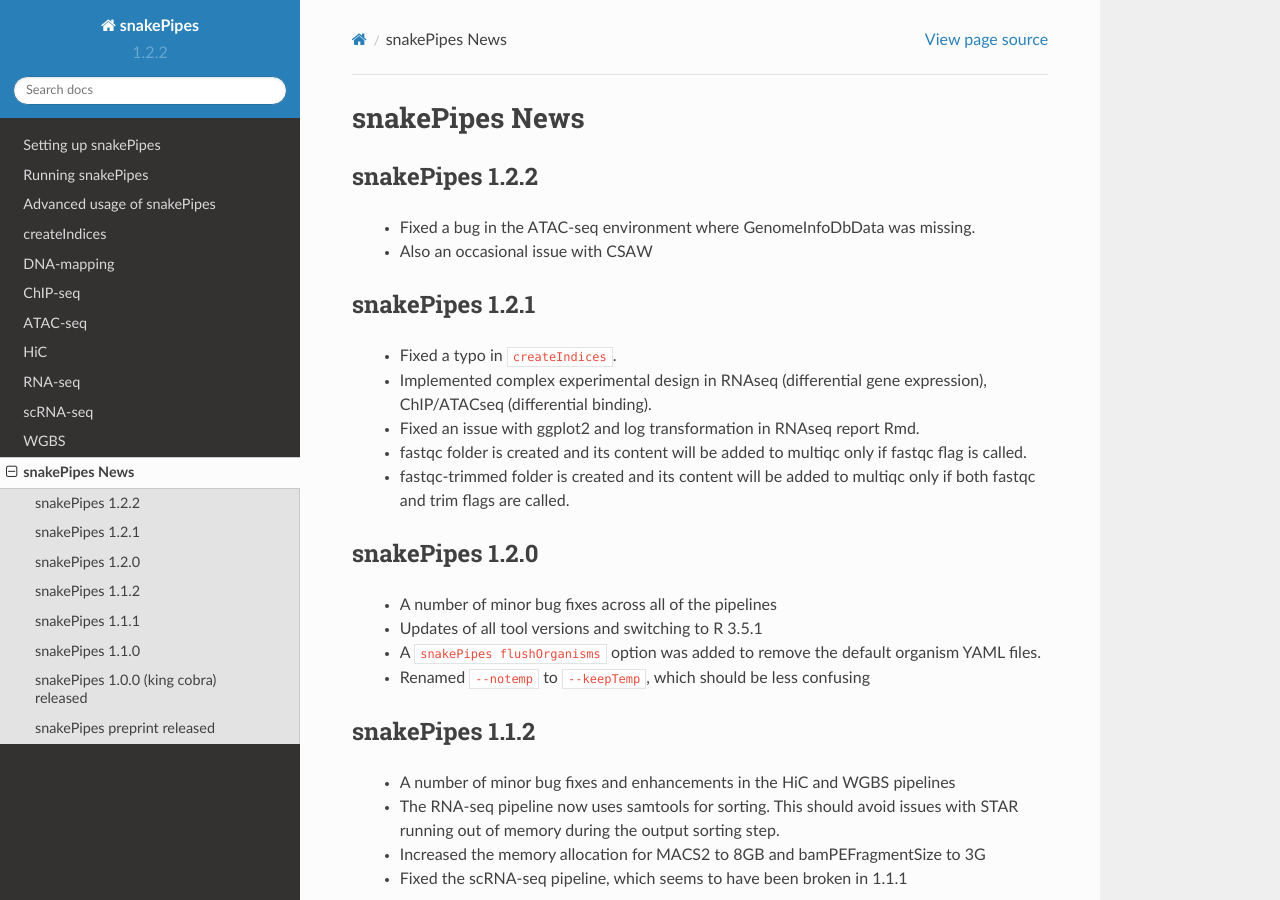
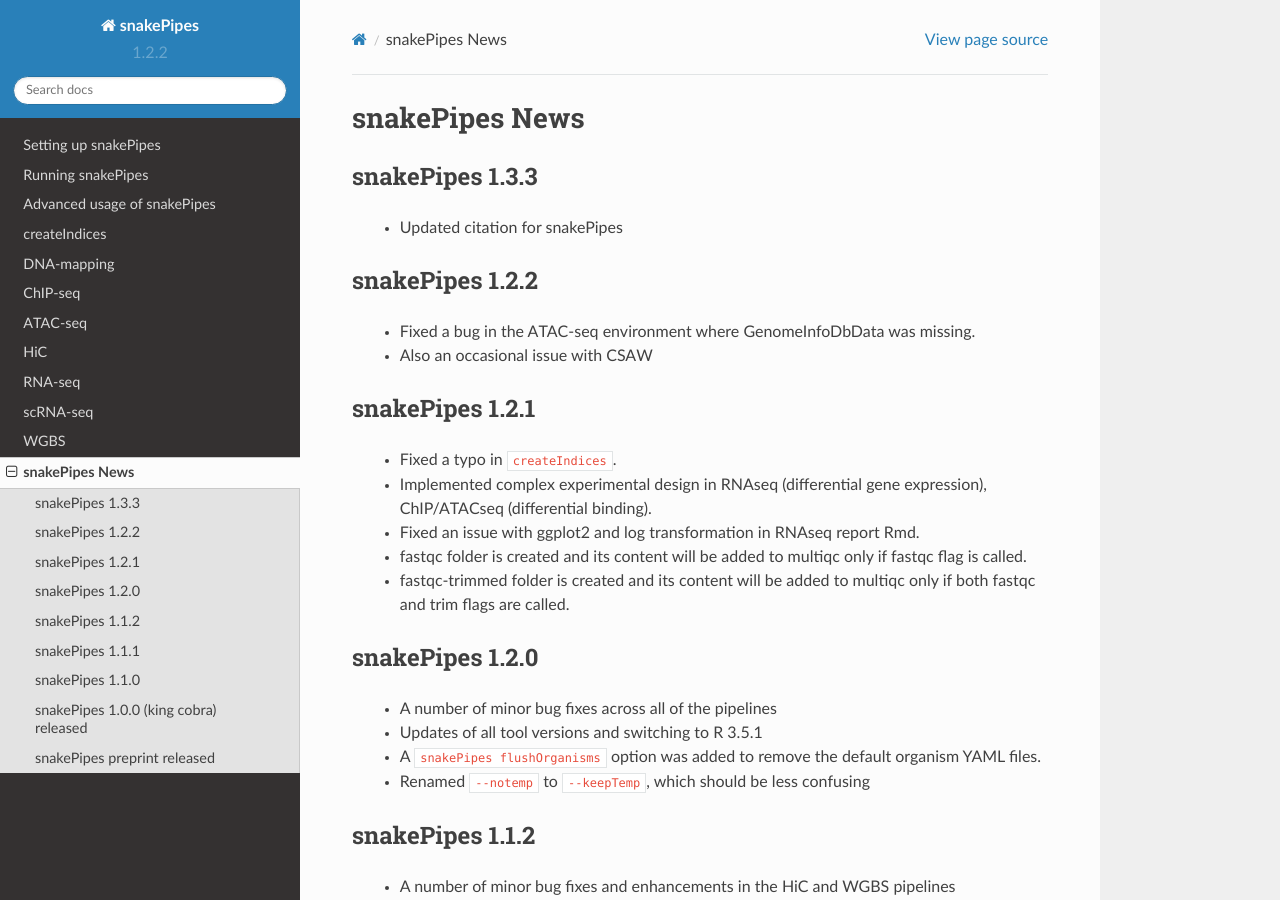
Before and after one commit to maxplanck-ie/snakepipes, a Sphinx documentation site: the page built from docs/content/News.rst, in a window 1280 px wide and 900 px high. Built offline with Sphinx 7.4.7 and the Read the Docs theme 2.0.0, drawn with Linux system fonts in a browser that asks for light colours.

Commit message:
updated News.rst

```diff
--- a/docs/content/News.rst
+++ b/docs/content/News.rst
@@ -1,5 +1,10 @@
 snakePipes News
 ===============
+
+snakePipes 1.3.3
+----------------
+
+ * Updated citation for snakePipes
 
 snakePipes 1.2.2
 ----------------
```
